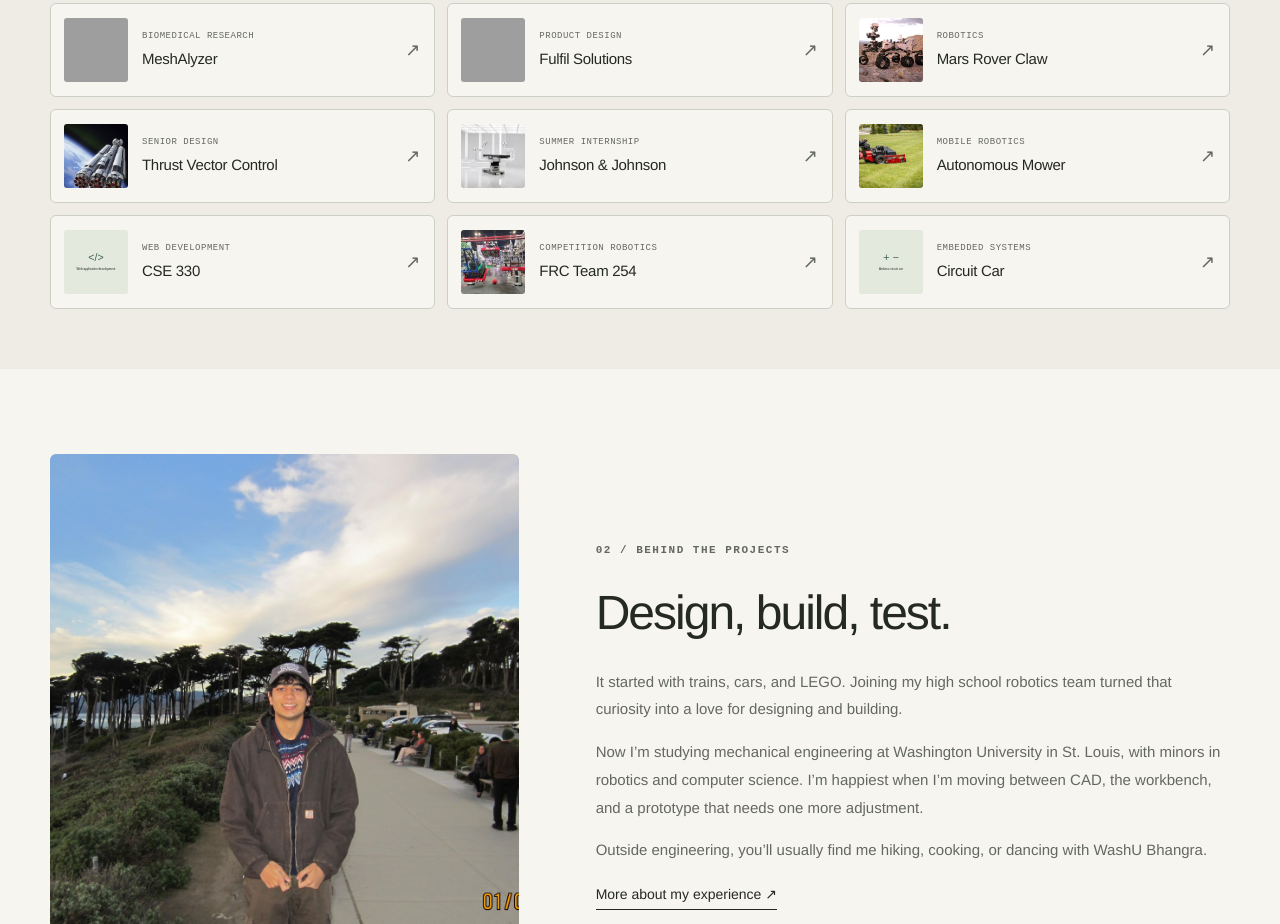
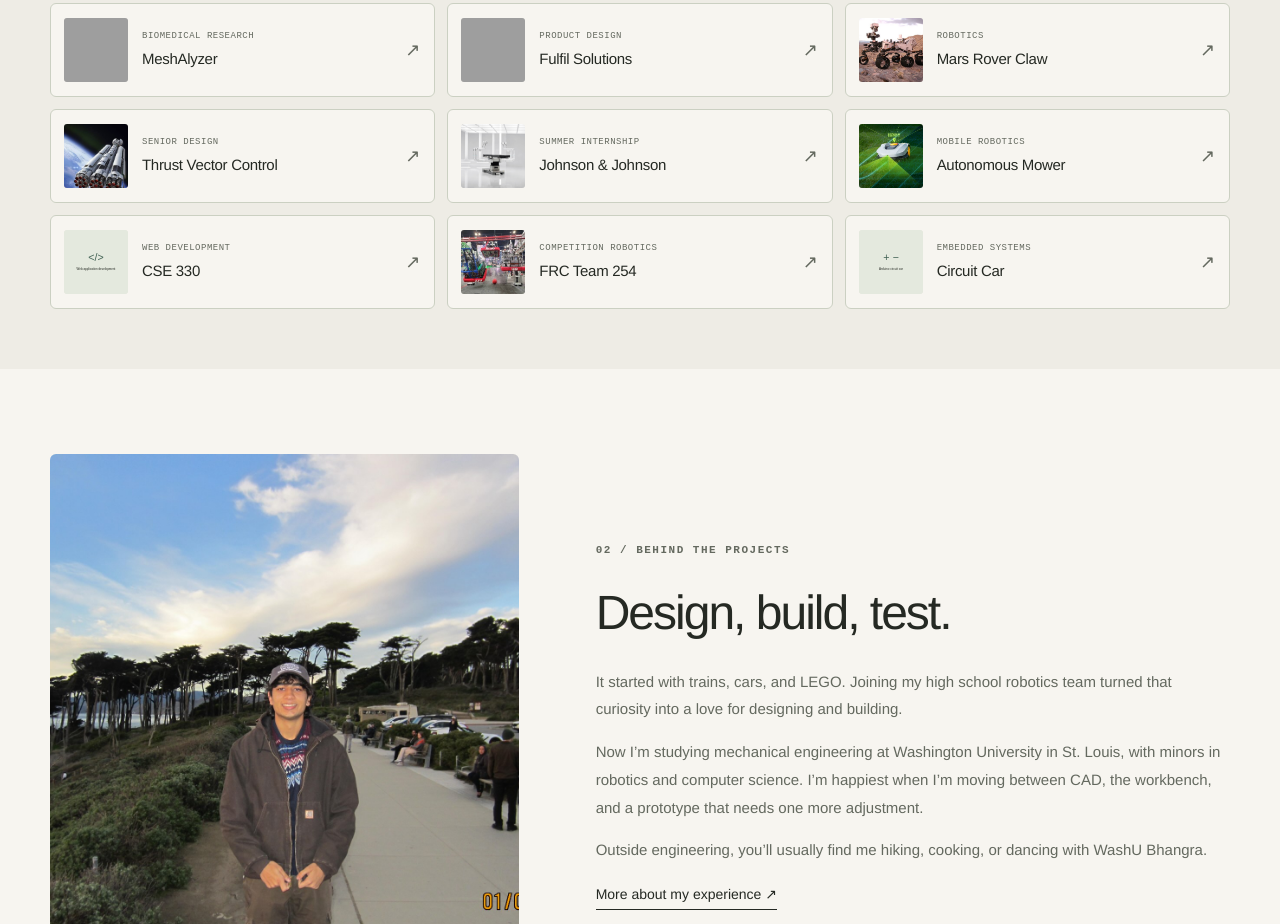
Before and after one commit to kailashguptaverma/KGVSite, a plain HTML site: page index.html in a window 1280 px wide. Shown: the part 1577-2501 px from the top of the page. Drawn offline with Linux system fonts and the light colour scheme; grey boxes are pictures that could not be loaded.

Commit message:
changing lawn-mower graphics

```diff
--- a/index.html
+++ b/index.html
@@ -304,7 +304,7 @@
                                 href="projects/lawn-mower.html"
                                 aria-label="Read about my autonomous lawn mower project">
 
-                                <img src="images/lawn-mower.jpeg"
+                                <img src="images/lawn-mower.jpg"
                                     alt="Autonomous lawn mower project"
                                     loading="lazy">
 
@@ -486,7 +486,7 @@
                         </a>
 
                         <a class="mini-project" href="projects/lawn-mower.html">
-                            <img src="images/lawn-mower.jpeg"
+                            <img src="images/lawn-mower.jpg"
                                 alt="" loading="lazy">
                             <div class="mini-project-copy">
                                 <span class="mini-project-category">Mobile robotics</span>
```
Also changed, not shown: images/lawn-mower.jpeg (deleted), images/lawn-mower.jpg (added).
